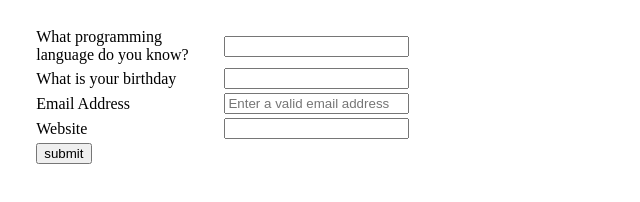
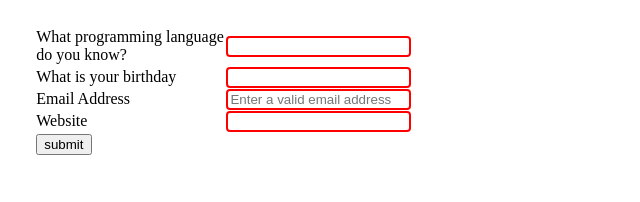
Before and after one commit to AEmreELP/AEmreELP.github.io, a plain HTML site: page InclassActivity8/ELP-Activity8.html in a window 1280 px wide. Shown: the whole page, without its empty margins (0-640 px from the left). Drawn offline with Linux system fonts and the light colour scheme.

Commit message:
Activity7 and Activity8 is finished

```diff
--- a/InclassActivity7/ELP-Activity7.js
+++ b/InclassActivity7/ELP-Activity7.js
@@ -39,7 +39,7 @@ function displayScores() {
 
 function addScore() {
 
-	if (String(document.getElementById("name").value) == '' || (parseInt(document.getElementById("score").value) >= 100 ||
+	if (String(document.getElementById("name").value) == '' || (parseInt(document.getElementById("score").value) >= 101 ||
 		parseInt(document.getElementById("score").value) <= 0 || String(document.getElementById("score").value) == '')) {
 
 		alert("You must enter a name and a valid score");
--- a/InclassActivity8/ELP-Activity8.css
+++ b/InclassActivity8/ELP-Activity8.css
@@ -2,3 +2,17 @@
     width:30%;
     margin: 2%;
 }
+
+table tr td input:invalid{
+
+    border: none;
+    outline: 2px solid red;
+    border-radius: 2px;
+}
+/*
+table tr td input{
+
+    border: none;
+    outline: 2px solid red;
+    border-radius: 5px;
+}
--- a/InclassActivity8/ELP-Activity8.html
+++ b/InclassActivity8/ELP-Activity8.html
@@ -16,13 +16,17 @@
 </head>
 
 <body>
+    <form>
         <table id="tablespecify">
+
             <tr>
                 <td>
                     <label for="PLanguage">What programming language do you know?</label>
                 </td>
                 <td>
-                <input type="text" id="PLanguage" required><br>
+                    <!-- I used autocomplete function
+                        After writing one letter other options will appear  -->
+                    <input type="text" id="PLanguage" name="PLanguage" required><br>
                 </td>
             </tr>
 
@@ -31,7 +35,8 @@
                     <label for="BDate">What is your birthday</label>
                 </td>
                 <td>
-                <input type="text" id="BDate"><br>
+                    <!--we get the data from jquery-->
+                    <input type="text" id="BDate" required><br>
                 </td>
             </tr>
             <tr>
@@ -39,7 +44,8 @@
                     <label for="email">Email Address</label>
                 </td>
                 <td>
-                <input type="email" id="email" required placeholder="Enter a valid email address">
+                    <!--Mail address with one @ symbol-->
+                    <input type="email" id="email" required  placeholder="Enter a valid email address">
                 </td>
             </tr>
 
@@ -48,17 +54,18 @@
                     <label for="website">Website</label>
                 </td>
                 <td>
-                <input type="url" id="website" required><br>
+                    <!--https://tryphp.w3schools.com/-->
+                    <input type="url" name="website" required pattern="https?://.+">
                 </td>
             </tr>
             <tr>
                 <td>
-                <input type="button" value="submit">
+                    <input type="submit" value="submit">
                 </td>
             </tr>
 
         </table>
-
+    </form>
 </body>
 
 </html>
```
Also changed, not shown: InclassActivity7/ELP-Activity7.html (+2 -2 lines). Lines whose indentation alone changed are shown as unchanged.
